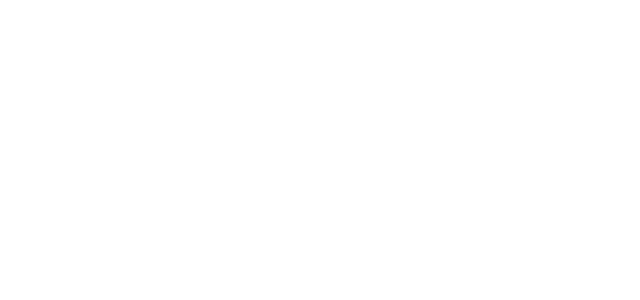
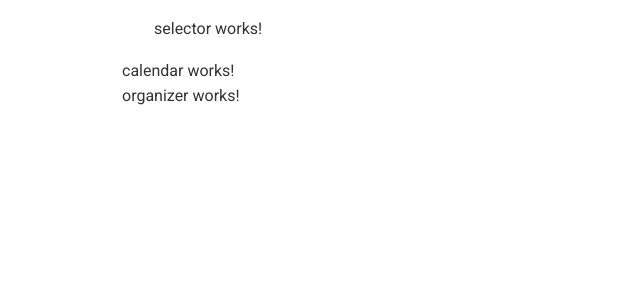
Before and after one commit to Draiking/Organizer-Angular-, an Angular app: page / in a window 1280 px wide. Shown: the top 300 px of the page, without its empty margins (0-640 px from the left). Built offline with nearby package versions, Linux system fonts and the light colour scheme.

Commit message:
подключение шрифтов, иконок и moment

```diff
--- a/package.json
+++ b/package.json
@@ -19,6 +19,7 @@
     "@angular/platform-browser": "~11.2.9",
     "@angular/platform-browser-dynamic": "~11.2.9",
     "@angular/router": "~11.2.9",
+    "moment": "^2.29.1",
     "rxjs": "~6.6.0",
     "tslib": "^2.0.0",
     "zone.js": "~0.11.3"
--- a/src/app/app.component.html
+++ b/src/app/app.component.html
@@ -1,14 +1,14 @@
 <div class="container">
   <header class="header">
-
+    <app-selector></app-selector>
   </header>
 
   <main>
-
+    <app-calendar></app-calendar>
   </main>
 
   <div>
-
+    <app-organizer></app-organizer>
   </div>
 
 </div>
--- a/src/app/app.component.scss
+++ b/src/app/app.component.scss
@@ -0,0 +1,3 @@
+header {
+   padding: 1rem 2rem;
+}
--- a/src/index.html
+++ b/src/index.html
@@ -1,13 +1,17 @@
 <!doctype html>
 <html lang="en">
+
 <head>
   <meta charset="utf-8">
   <title>Organizer</title>
   <base href="/">
   <meta name="viewport" content="width=device-width, initial-scale=1">
   <link rel="icon" type="image/x-icon" href="favicon.ico">
+  <link href='https://fonts.googleapis.com/css?family=Roboto:100,300,400,500,700,900|Material+Icons' rel="stylesheet">
 </head>
+
 <body>
   <app-root></app-root>
 </body>
+
 </html>
--- a/src/styles.scss
+++ b/src/styles.scss
@@ -1,4 +1,6 @@
 /* You can add global styles to this file, and also import other style files */
+
+@import url('https://fonts.googleapis.com/css?family=Roboto&display=swap');
 
 :root {
     --primary-color: #dc3545;
```
Also changed, not shown: 1 other file (tests, documents, lock files or other folders).
